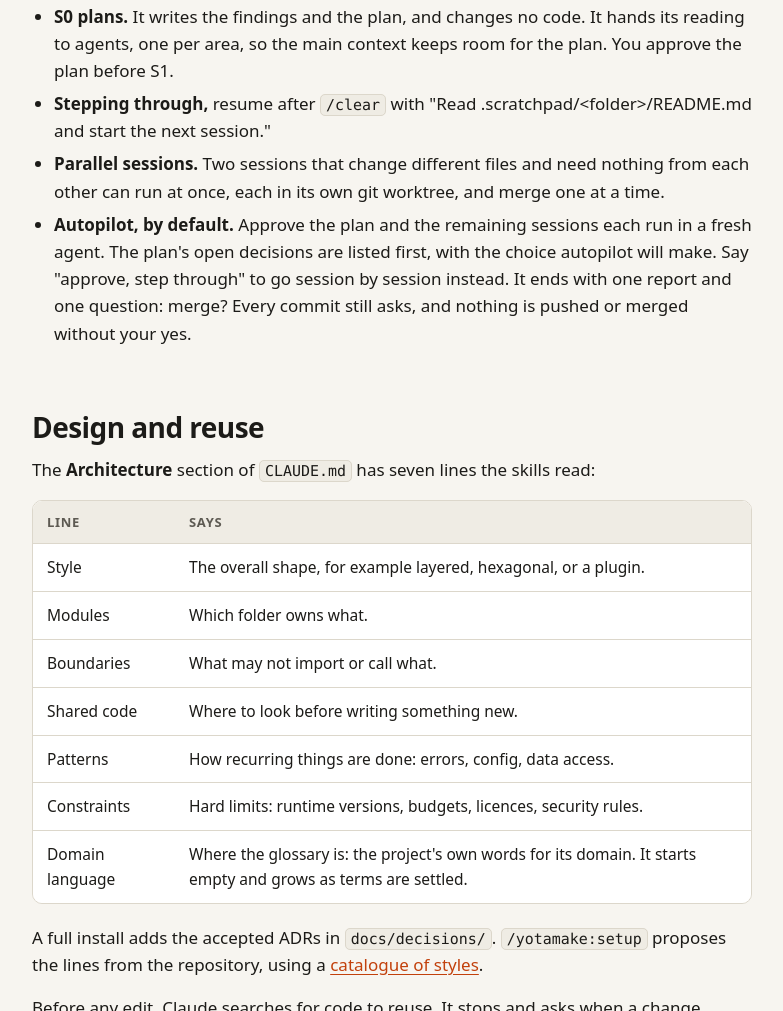
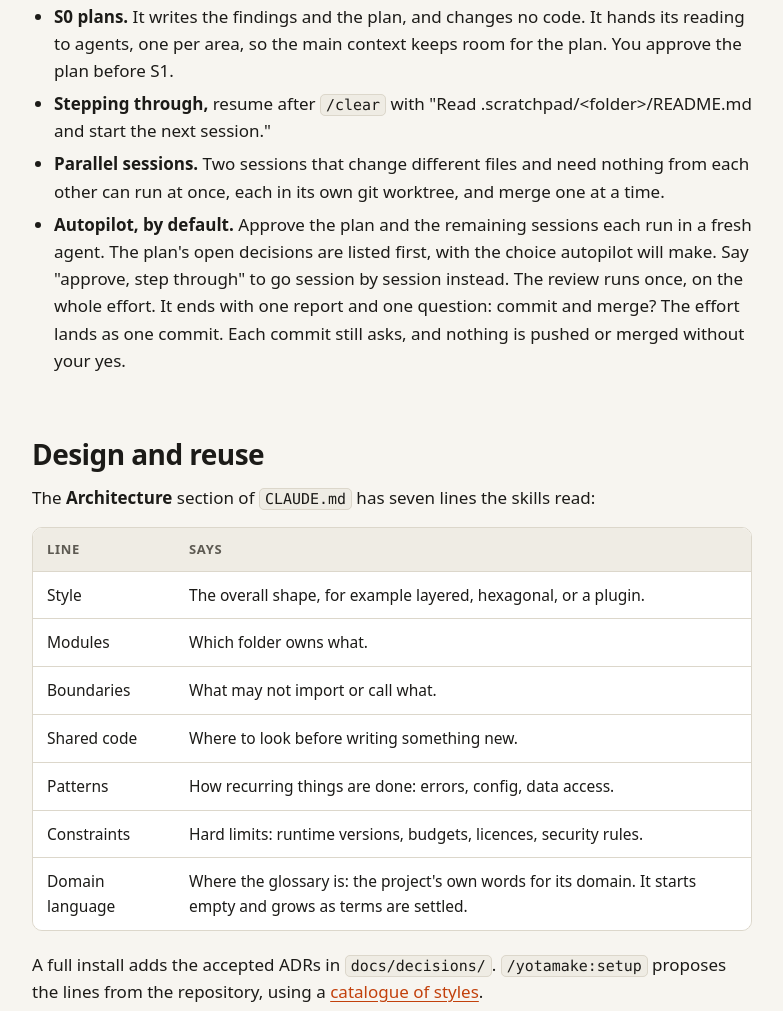
Before and after one commit to redazzo/Yotamake, a plain HTML site: page site/how-it-works.html in a window 1280 px wide. Shown: the part 2469-3480 px from the top of the page, without its empty margins (336-1119 px from the left). Drawn offline with Linux system fonts and the light colour scheme.

Commit message:
feat(multi-session): autopilot makes one commit and one review per effort (ADR-0012)
In the local setup, autopilot sessions run scripts/check but neither review nor
commit. After close-out the whole effort gets one review, then one question:
commit and merge. The committed setup still reviews and commits each session.
Resuming keeps the finished sessions' uncommitted work; turning autopilot off
partway reviews and commits the work so far first. The report template covers
uncommitted work.

Co-Authored-By: Claude Opus 5.5 <noreply@anthropic.com>

```diff
--- a/site/how-it-works.html
+++ b/site/how-it-works.html
@@ -77,7 +77,7 @@
       <li><strong>S0 plans.</strong> It writes the findings and the plan, and changes no code. It hands its reading to agents, one per area, so the main context keeps room for the plan. You approve the plan before S1.</li>
       <li><strong>Stepping through,</strong> resume after <code>/clear</code> with "Read .scratchpad/&lt;folder&gt;/README.md and start the next session."</li>
       <li><strong>Parallel sessions.</strong> Two sessions that change different files and need nothing from each other can run at once, each in its own git worktree, and merge one at a time.</li>
-      <li><strong>Autopilot, by default.</strong> Approve the plan and the remaining sessions each run in a fresh agent. The plan's open decisions are listed first, with the choice autopilot will make. Say "approve, step through" to go session by session instead. It ends with one report and one question: merge? Every commit still asks, and nothing is pushed or merged without your yes.</li>
+      <li><strong>Autopilot, by default.</strong> Approve the plan and the remaining sessions each run in a fresh agent. The plan's open decisions are listed first, with the choice autopilot will make. Say "approve, step through" to go session by session instead. The review runs once, on the whole effort. It ends with one report and one question: commit and merge? The effort lands as one commit. Each commit still asks, and nothing is pushed or merged without your yes.</li>
     </ul>
 
     <h2 id="design">Design and reuse</h2>
```
Also changed, not shown: 5 other files.
